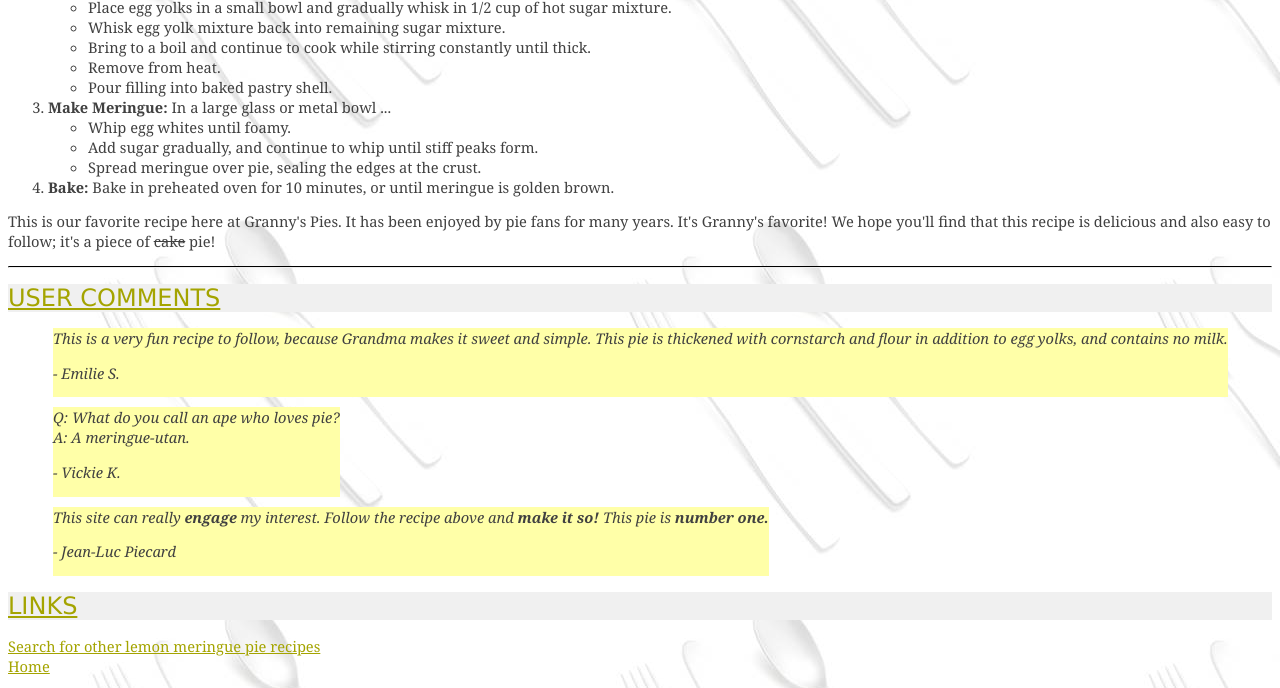
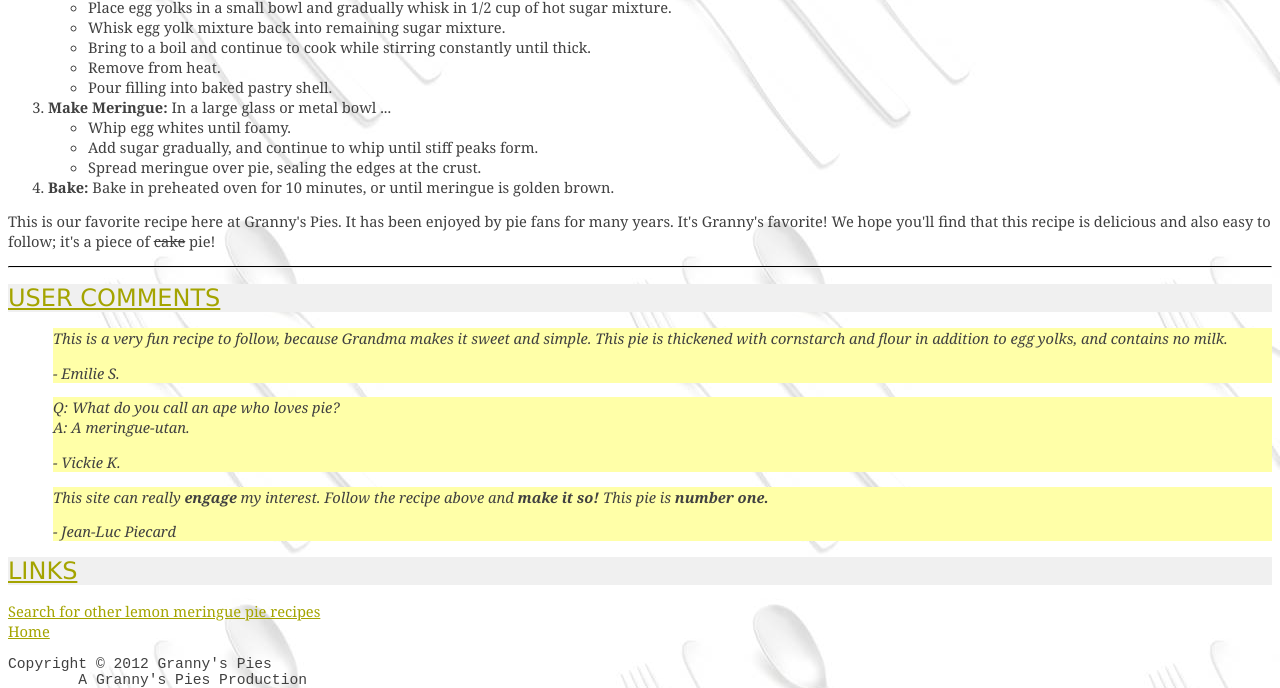
Before and after one commit to kennedygn/kennedygn.github.io, a plain HTML site: page csc300x-hw2/pie.html in a window 1280 px wide. Shown: the part 962-1650 px from the top of the page. Drawn offline with Linux system fonts and the light colour scheme.

Commit message:
Minor block edit

```diff
--- a/csc300x-hw2/recipe.css
+++ b/csc300x-hw2/recipe.css
@@ -42,7 +42,7 @@ hr.solid {
     margin: 10px 0;
     margin-left: 45px;
     font-style: italic;
-    display: table;
+    display: block;
 }
 
 a:link {
```
